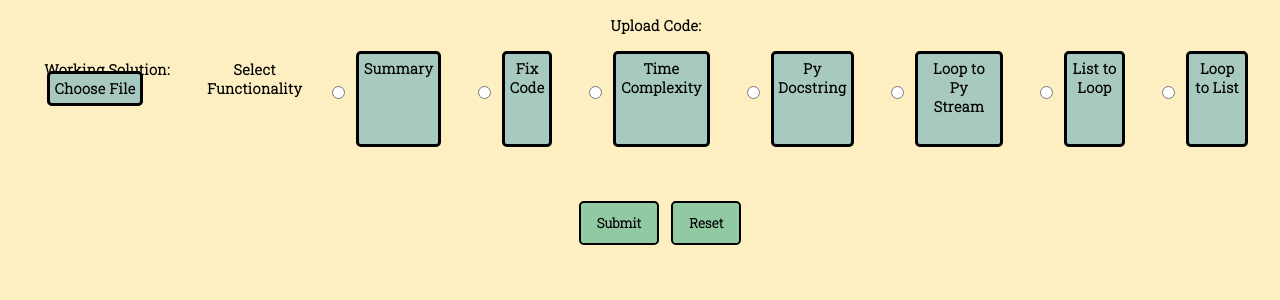
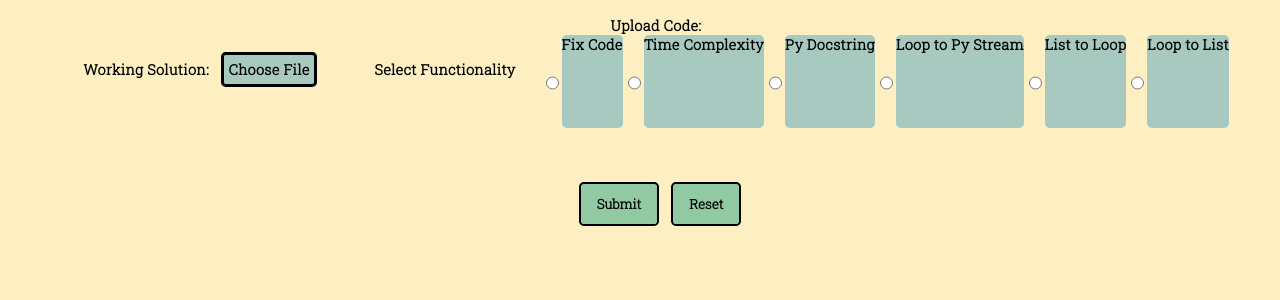
Before and after one commit to ADSteele916/nwhacks2022, a Flask app: page /student in a window 1280 px wide. Shown: the part 96-396 px from the top of the page. Run offline with Flask 2, Linux system fonts and the light colour scheme.

Commit message:
different radio formatting

```diff
--- a/static/assets/main.css
+++ b/static/assets/main.css
@@ -227,4 +227,10 @@
 }
 
 
-/*Drop down menu*/
+/*Radio buttons*/
+.radioBts{
+    padding: 0;
+    margin: 0;
+    background-color: none;
+    border: none;
+}
--- a/templates/student.html
+++ b/templates/student.html
@@ -37,26 +37,24 @@
                     <div style="padding: 25px 25px">
                         Select Functionality
                     </div>
-                    <input type="radio" id="sum" name="functions">
-                    <label for="sum">Summary</label><br>
 
                     <input type="radio" id="fix" name="functions">
-                    <label for="fix">Fix Code</label><br>
+                    <label for="fix" class="radioBts">Fix Code</label><br>
 
                     <input type="radio" id="time" name="functions">
-                    <label for="time">Time Complexity</label>
+                    <label for="time" class="radioBts">Time Complexity</label>
 
                     <input type="radio" id="dosctring" name="functions">
-                    <label for="docstring">Py Docstring</label>
+                    <label for="docstring" class="radioBts">Py Docstring</label>
 
                     <input type="radio" id="stream" name="functions">
-                    <label for="stream">Loop to Py Stream</label>
+                    <label for="stream" class="radioBts">Loop to Py Stream</label>
 
                     <input type="radio" id="list" name="functions">
-                    <label for="list">List to Loop</label>
+                    <label for="list" class="radioBts">List to Loop</label>
 
                     <input type="radio" id="loop" name="functions">
-                    <label for="loop">Loop to List</label>
+                    <label for="loop" class="radioBts">Loop to List</label>
 
                 </div>
             </div>
```
